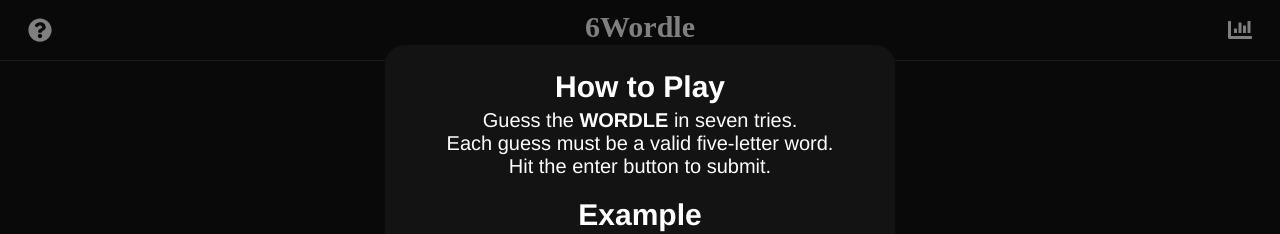
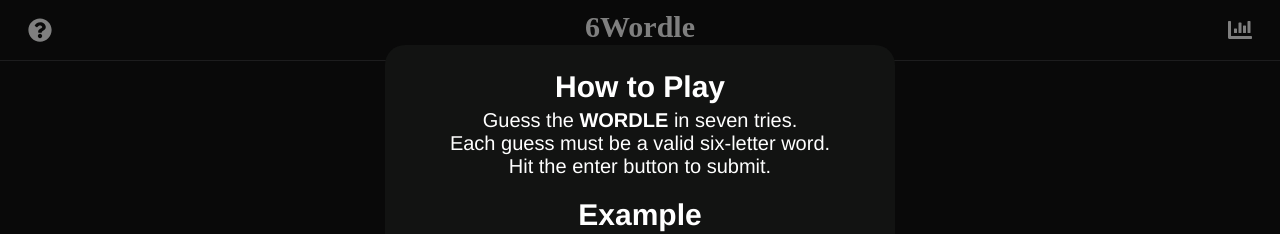
Before and after one commit to nhulston/6wordle-ui, a Next.js app: page / in a window 1280 px wide. Shown: the top 234 px of the page. Built offline with nearby package versions, Linux system fonts and the light colour scheme.

Commit message:
Fix typo

```diff
--- a/components/About.js
+++ b/components/About.js
@@ -7,7 +7,7 @@
         <AboutStyle>
             <AboutTitle>How to Play</AboutTitle>
             <Description>Guess the <strong>WORDLE</strong> in seven tries.</Description>
-            <Description>Each guess must be a valid five-letter word.</Description>
+            <Description>Each guess must be a valid six-letter word.</Description>
             <Description>Hit the enter button to submit.</Description>
 
             <AboutTitle>Example</AboutTitle>
```
